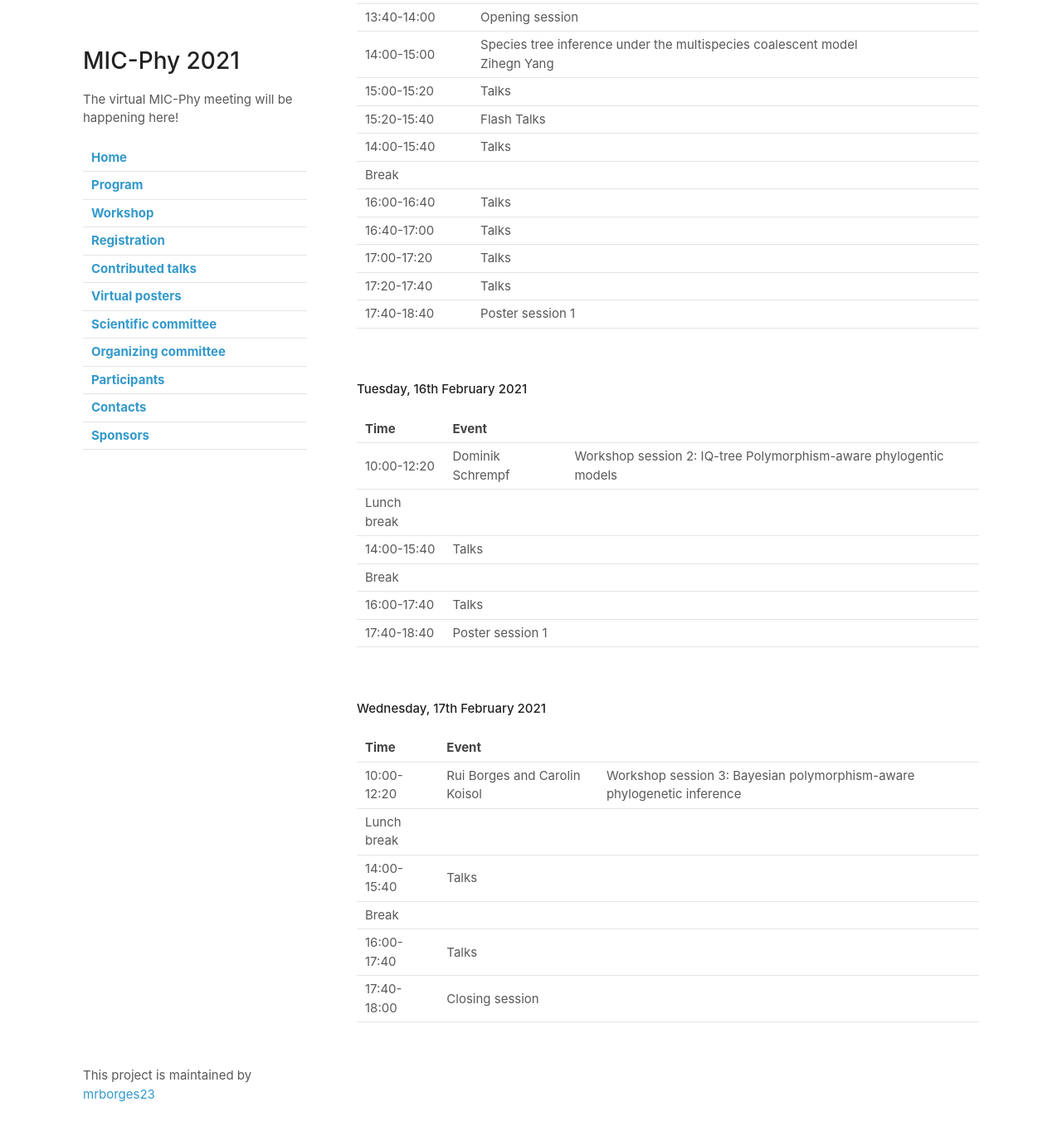
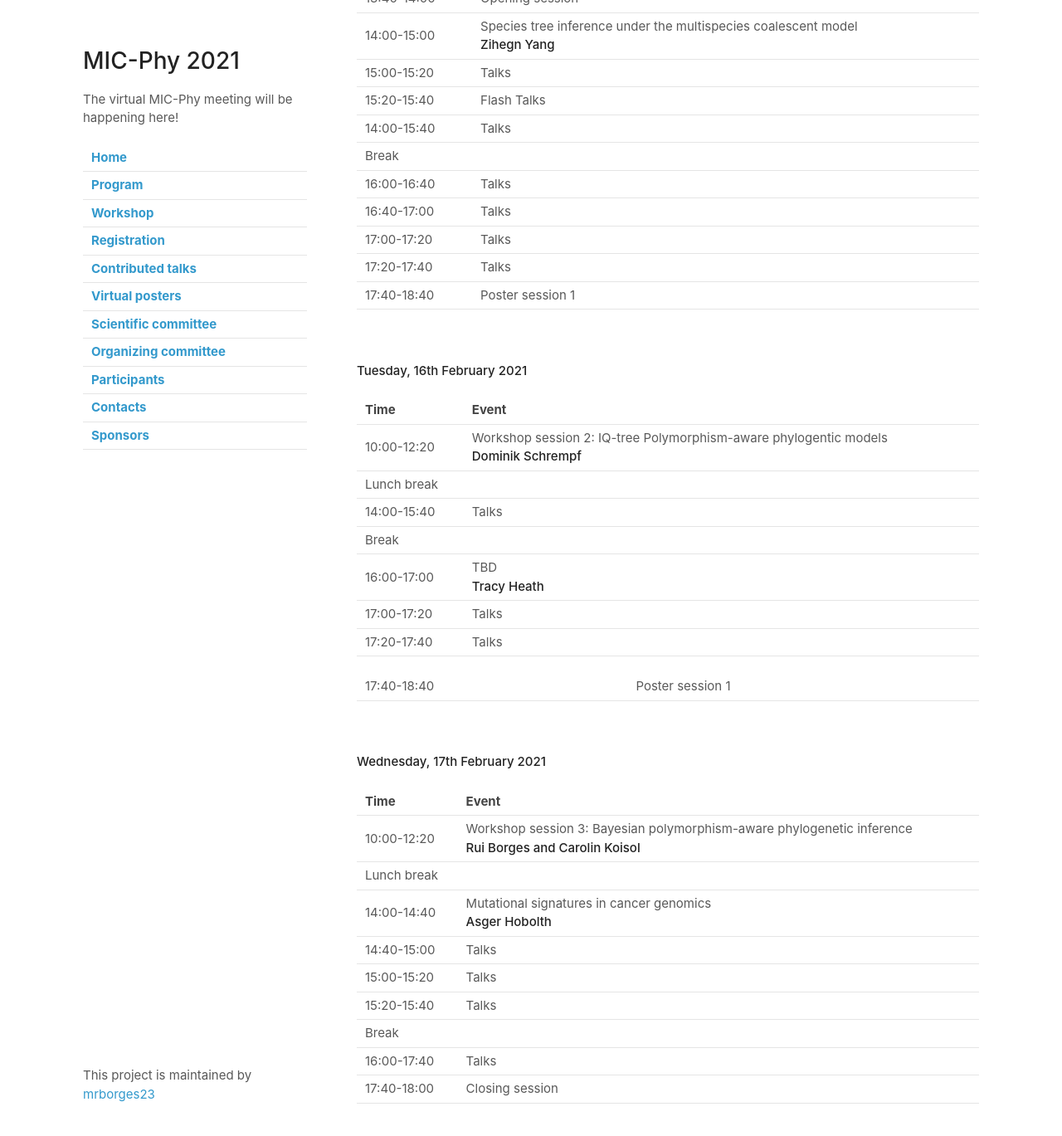
Before and after one commit to mrborges23/micphy2021, a Jekyll site: the page built from program.md, in a window 1280 px wide and 1400 px high, scrolled down 371 px. Shown: the top 1369 px of the window at 83% size. Built offline with Jekyll 4.4.1, drawn with Linux system fonts in a browser that asks for light colours; our own code applies the rules of GitHub Pages for plain Markdown files.

Commit message:
schedule

```diff
--- a/program.md
+++ b/program.md
@@ -8,10 +8,10 @@ All times are UTC+1 (Vienna local time).
 
 | Time | Event |
 |---|---|
-|10:00-12:20| <br/>Workshop session 1: RevBayes: Bayesian tree estimation<br/>Sebastian Höhna |
+|10:00-12:20| Workshop session 1: RevBayes: Bayesian tree estimation<br/>**Sebastian Höhna** |
 | Lunch break | |
 |13:40-14:00| Opening session |
-|14:00-15:00| Species tree inference under the multispecies coalescent model<br/>Zihegn Yang   |
+|14:00-15:00| Species tree inference under the multispecies coalescent model<br/>**Zihegn Yang**   |
 |15:00-15:20| Talks |
 |15:20-15:40| Flash Talks |
 |14:00-15:40| Talks |
@@ -28,11 +28,14 @@ All times are UTC+1 (Vienna local time).
 
 | Time| Event |
 |---|---|
-|10:00-12:20| Dominik Schrempf | Workshop session 2: IQ-tree Polymorphism-aware phylogentic models  |
+|10:00-12:20| Workshop session 2: IQ-tree Polymorphism-aware phylogentic models <br/> **Dominik Schrempf**  |
 | Lunch break | |
 |14:00-15:40| Talks |
 | Break | |
-|16:00-17:40| Talks |
+|16:00-17:00| TBD <br/> **Tracy Heath**  |
+|17:00-17:20| Talks |
+|17:20-17:40| Talks |
+
 |17:40-18:40| Poster session 1 |
 
 <br>
@@ -41,9 +44,12 @@ All times are UTC+1 (Vienna local time).
 
 | Time| Event |
 |---|---|
-|10:00-12:20| Rui Borges and Carolin Koisol | Workshop session 3: Bayesian polymorphism-aware phylogenetic inference |
+|10:00-12:20| Workshop session 3: Bayesian polymorphism-aware phylogenetic inference  <br/>**Rui Borges and Carolin Koisol** |
 | Lunch break | |
-|14:00-15:40| Talks |
+|14:00-14:40| Mutational signatures in cancer genomics<br/>**Asger Hobolth** |
+|14:40-15:00| Talks |
+|15:00-15:20| Talks |
+|15:20-15:40| Talks |
 | Break | |
 |16:00-17:40| Talks |
 |17:40-18:00| Closing session |
```
